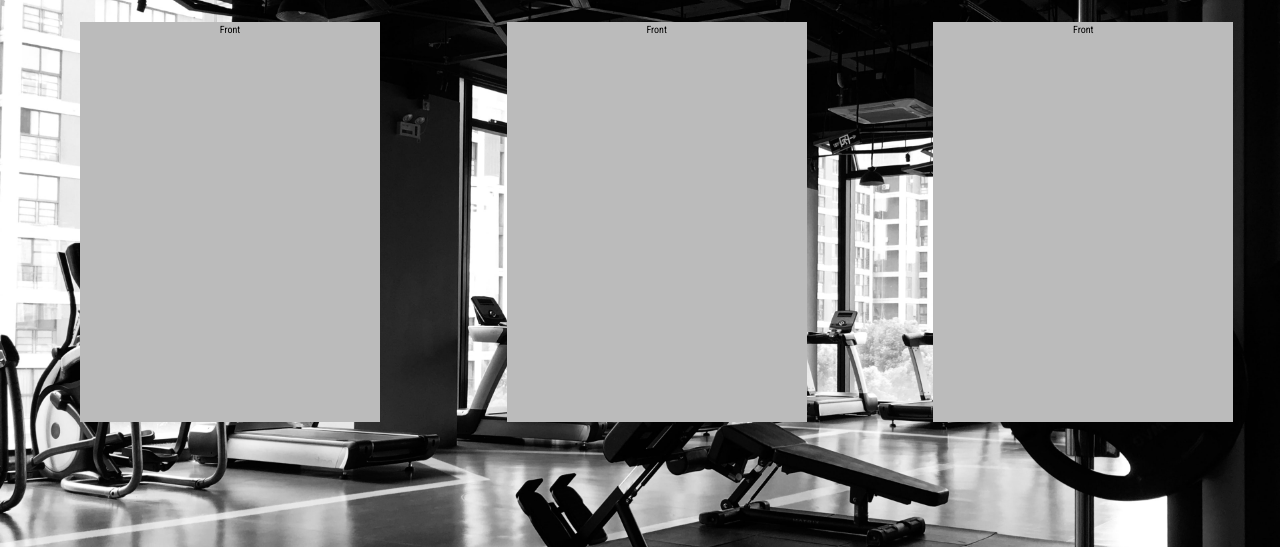
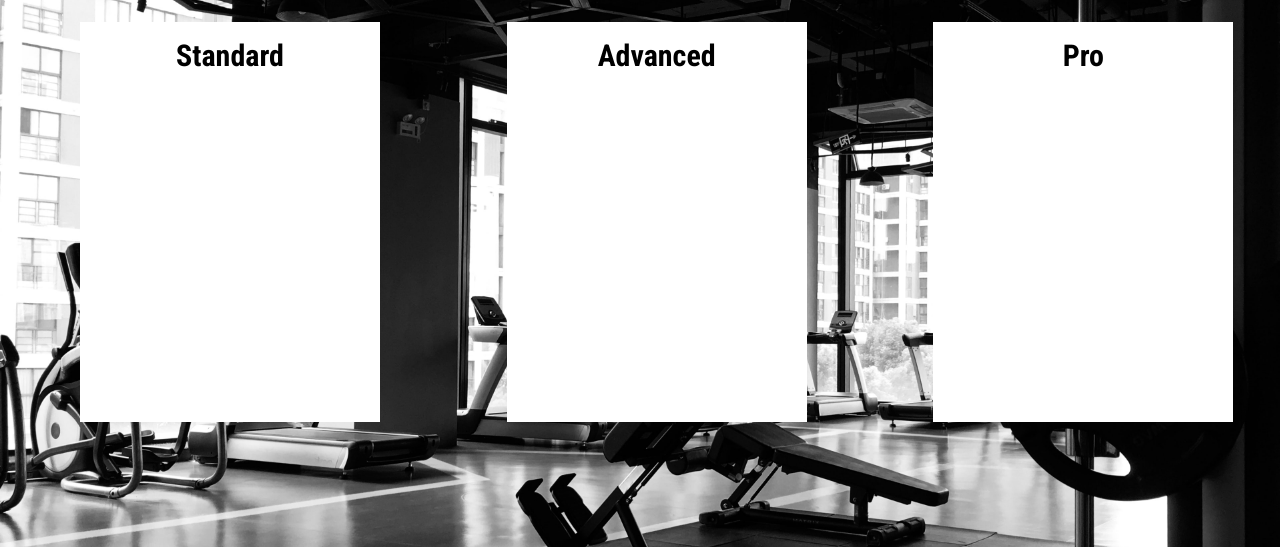
Before and after one commit to Josephg02/modern-fitness, a plain HTML site: page index.html in a window 1280 px wide. Shown: the part 254-801 px from the top of the page. Drawn offline with Linux system fonts and the light colour scheme.

Commit message:
added content to back of cards

```diff
--- a/index.html
+++ b/index.html
@@ -51,10 +51,14 @@
             <div class="flip-card">
                 <div class="flip-card-inner">
                   <div class="flip-card-inner__front">
-                    Front
+                    <h1 class="standard">Standard</h1>
                   </div>
                   <div class="flip-card-inner__back">
-                    Back
+                    <div class="price-box">
+                      <p class="price-box__only">Only</p>
+                      <p class="price-box__price">$50</p>
+                      <button class="button">Sign Up</button>
+                    </div>
                   </div>
                 </div>
               </div>
@@ -62,10 +66,14 @@
               <div class="flip-card">
                 <div class="flip-card-inner">
                   <div class="flip-card-inner__front">
-                    Front
+                    <h1 class="advanced">Advanced</h1>
                   </div>
                   <div class="flip-card-inner__back">
-                    Back
+                    <div class="price-box">
+                      <p class="price-box__only">Only</p>
+                      <p class="price-box__price">$100</p>
+                      <button class="button">Sign Up</button>
+                    </div>
                   </div>
                 </div>
               </div>
@@ -73,10 +81,14 @@
               <div class="flip-card">
                 <div class="flip-card-inner">
                   <div class="flip-card-inner__front">
-                    Front
+                    <h1 class="pro">Pro</h1>
                   </div>
                   <div class="flip-card-inner__back">
-                    Back
+                    <div class="price-box">
+                      <p class="price-box__only">Only</p>
+                      <p class="price-box__price">$150</p>
+                      <button class="button">Sign Up</button>
+                    </div>
                   </div>
                 </div>
               </div>
--- a/sass/_components.scss
+++ b/sass/_components.scss
@@ -42,7 +42,7 @@
     display: flex;
     justify-content: center;
     align-items: center;
-    padding-right: 50px;
+    padding-right: 5rem;
 }
 .center {
     width: 18rem;
@@ -58,6 +58,15 @@
     border: 2px solid var(--color-secondary);
     outline: none;
     transition: 1s ease-in-out;
+
+    &:hover {
+      transition: 1s ease-in-out;
+      background: var(--color-primary);
+    }
+
+    &:hover svg {
+      stroke-dashoffset: -480;
+    }
   }
 
   svg {
@@ -71,18 +80,9 @@
     transition: 1s ease-in-out;
   }
 
-  .btn:hover {
-    transition: 1s ease-in-out;
-    background: var(--color-primary);
-  }
-
-  .btn:hover svg {
-    stroke-dashoffset: -480;
-  }
-
   .btn span {
     color: var(--color-secondary);
-    font-size: 18px;
+    font-size: 1.8rem;
     font-weight: 400;
   }
  /////////END OF BUTTON
@@ -110,21 +110,75 @@
       height: 100%;
       -webkit-backface-visibility: hidden;
       backface-visibility: hidden;
+      color: black;
+      background-color: var(--color-primary);
     }
 
     &__front {
-      background-color: #bbb;
-      color: black;
+      .standard, .advanced, .pro {
+        font-size: 3rem;
+        padding-top: 1rem;
+      }
     }
 
     &__back {
-      background-color: dodgerblue;
-      color: white;
-      transform: rotateY(180deg);
+     transform: rotateY(180deg);
+
+    .price-box {
+      &__only {
+        font-size: 3rem;
+        margin-bottom: 2rem;
+        margin-top: 2rem;
+      }
+
+      &__price {
+        font-size: 5rem;
+      }
+    }
+
+    .button {
+        border-radius: 4px;
+        background-color: var(--color-secondary);
+        border: none;
+        color: #fff;
+        text-align: center;
+        font-size: 3.2rem;
+        padding: 1.6rem;
+        width: 22rem;
+        transition: all 0.5s;
+        cursor: pointer;
+        margin: 3.6rem;
+        box-shadow: 0 1rem 2rem -8px rgba(0, 0, 0,.7);
+      }
+        button {
+          cursor: pointer;
+          display: inline-block;
+          position: relative;
+          transition: 0.5s;
+
+          &::after {
+            content: '»';
+            position: absolute;
+            opacity: 0;
+            top: 1.4rem;
+            right: -2rem;
+            transition: 0.5s;
+          }
+
+          &:hover{
+            padding-right: 2.4rem;
+            padding-left:8px;
+          }
+
+          &:hover:after {
+            opacity: 1;
+            right: 1rem;
+          }
+        }
+      }
     }
   }
-}
-.flip-card:hover .flip-card-inner {
-  transform: rotateY(180deg);
-}
+  .flip-card:hover .flip-card-inner {
+    transform: rotateY(180deg);
+  }
 ///////END OF CARDS
```
Also changed, not shown: sass/main.css, 1 other file.
